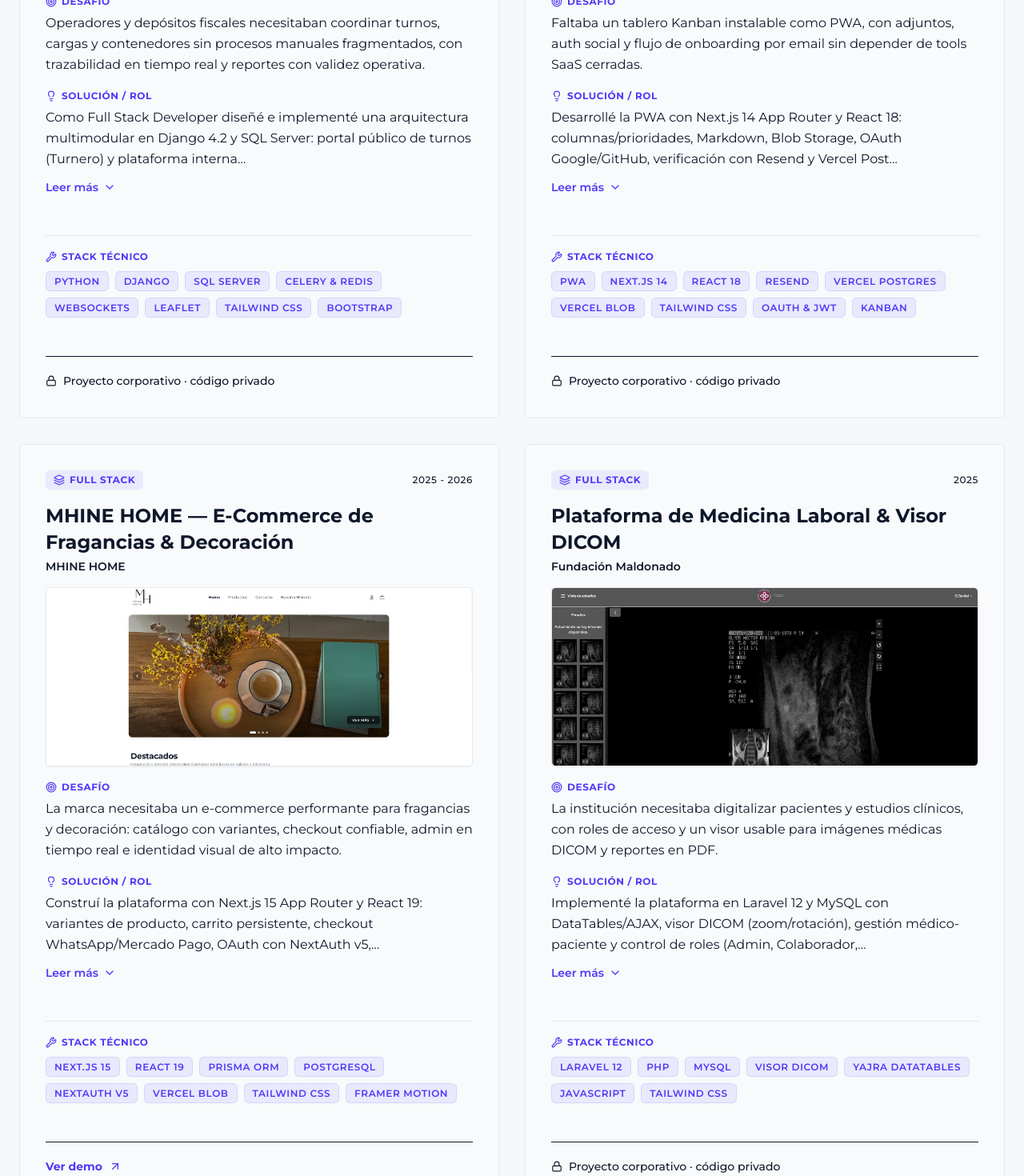
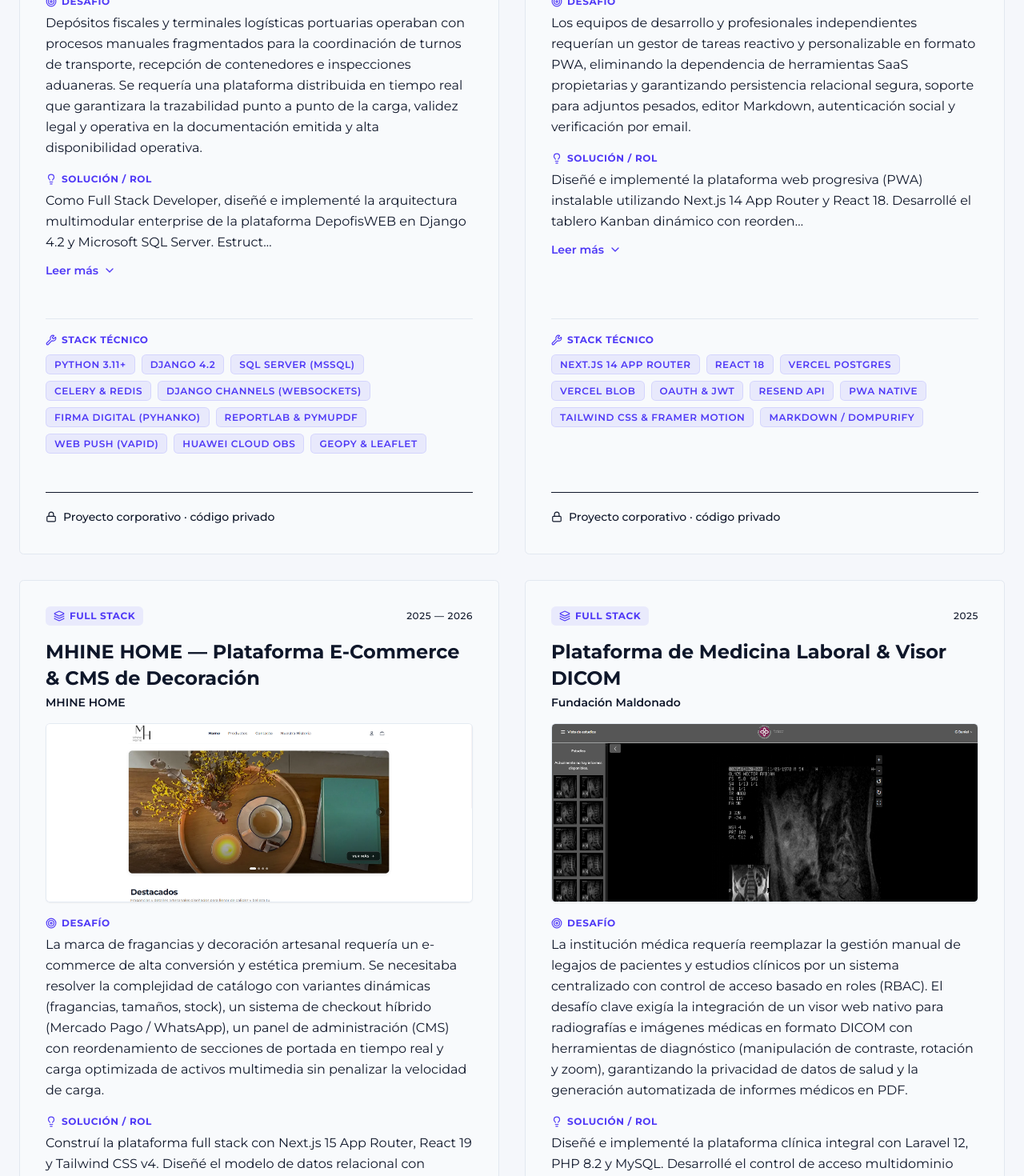
Before and after one commit to GustavoBaranda/Portfolio, a Next.js app: page /projects in a window 1280 px wide. Shown: the part 980-2450 px from the top of the page at 80% size. Built offline with nearby package versions, Linux system fonts and the light colour scheme; no server answers.

Commit message:
update projects case studies and technical details

```diff
--- a/src/data/projectsData.ts
+++ b/src/data/projectsData.ts
@@ -42,56 +42,86 @@ export const PROJECTS: ProjectItem[] = [
   /* ───────────────── Full Stack ───────────────── */
   {
     id: "syspro-logistica",
-    title: "Plataforma de Logística & Depósitos Fiscales",
+    title: "Plataforma de Logística Portuaria & Depósitos Fiscales (DepofisWEB)",
     category: "full-stack",
     categoryLabel: "Full Stack",
     company: "SysPro Consulting",
     period: "2025 — Presente",
     dateSort: "9999-99",
     challenge:
-      "Operadores y depósitos fiscales necesitaban coordinar turnos, cargas y contenedores sin procesos manuales fragmentados, con trazabilidad en tiempo real y reportes con validez operativa.",
+      "Depósitos fiscales y terminales logísticas portuarias operaban con procesos manuales fragmentados para la coordinación de turnos de transporte, recepción de contenedores e inspecciones aduaneras. Se requería una plataforma distribuida en tiempo real que garantizara la trazabilidad punto a punto de la carga, validez legal y operativa en la documentación emitida y alta disponibilidad operativa.",
     solution:
-      "Como Full Stack Developer diseñé e implementé una arquitectura multimodular en Django 4.2 y SQL Server: portal público de turnos (Turnero) y plataforma interna (depofis.web) para recepción, entrega y trazabilidad de contenedores. Integré WebSockets (Channels), Celery & Redis, firmas/PDFs (ReportLab, PyMuPDF, pyHanko) y mapas con Leaflet.",
+      "Como Full Stack Developer, diseñé e implementé la arquitectura multimodular enterprise de la plataforma DepofisWEB en Django 4.2 y Microsoft SQL Server. Estructuré el sistema en tres módulos interconectados: Portal Público de Turnos (TURNERO_APP) para transportistas y choferes, Suite Operativa Interna (DEPO_2025_App) para recepción, inspección física y trazabilidad de contenedores, y Motor de Informes (INFORMES_APP). Integré comunicación en tiempo real con WebSockets (Django Channels), procesamiento asincrónico y cronjobs con Celery & Redis, firma digital criptográfica de PDFs con validez legal (pyHanko, ReportLab, PyMuPDF), notificaciones Web Push (VAPID), almacenamiento de imágenes de inspección en Object Storage (Huawei Cloud OBS) y geolocalización avanzada.",
     image: "/images/syspro.png",
-    tags: ["Python", "Django", "SQL Server", "Celery & Redis", "WebSockets", "Leaflet", "Tailwind CSS", "Bootstrap"],
+    tags: [
+      "Python 3.11+",
+      "Django 4.2",
+      "SQL Server (mssql)",
+      "Celery & Redis",
+      "Django Channels (WebSockets)",
+      "Firma Digital (pyHanko)",
+      "ReportLab & PyMuPDF",
+      "Web Push (VAPID)",
+      "Huawei Cloud OBS",
+      "GeoPy & Leaflet",
+    ],
     featured: true,
     githubUrl: null,
     demoUrl: null,
   },
   {
     id: "mhine-home",
-    title: "MHINE HOME — E-Commerce de Fragancias & Decoración",
+    title: "MHINE HOME — Plataforma E-Commerce & CMS de Decoración",
     category: "full-stack",
     categoryLabel: "Full Stack",
     company: "MHINE HOME",
-    period: "2025 - 2026",
+    period: "2025 — 2026",
     dateSort: "2025-04",
     challenge:
-      "La marca necesitaba un e-commerce performante para fragancias y decoración: catálogo con variantes, checkout confiable, admin en tiempo real e identidad visual de alto impacto.",
+      "La marca de fragancias y decoración artesanal requería un e-commerce de alta conversión y estética premium. Se necesitaba resolver la complejidad de catálogo con variantes dinámicas (fragancias, tamaños, stock), un sistema de checkout híbrido (Mercado Pago / WhatsApp), un panel de administración (CMS) con reordenamiento de secciones de portada en tiempo real y carga optimizada de activos multimedia sin penalizar la velocidad de carga.",
     solution:
-      "Construí la plataforma con Next.js 15 App Router y React 19: variantes de producto, carrito persistente, checkout WhatsApp/Mercado Pago, OAuth con NextAuth v5, CRUD admin con roles y reordenamiento del landing. Persistencia en PostgreSQL (Prisma/Neon), assets en Vercel Blob y mailings con Nodemailer.",
+      "Construí la plataforma full stack con Next.js 15 App Router, React 19 y Tailwind CSS v4. Diseñé el modelo de datos relacional con Prisma ORM sobre PostgreSQL (Neon Serverless), soportando variantes complejas de producto y categorías. Implementé autenticación híbrida con NextAuth v5 (Auth.js) y Google OAuth, carrito persistente con sincronización local y descuentos, gestor de medios en Vercel Blob Storage, sistema transaccional de correo con Nodemailer y un panel de administración con control de acceso por roles (RBAC) que incluye un maquetador en tiempo real para reordenar dinámicamente las secciones del landing. Animaciones fluidas con Framer Motion y despliegue continuo en Vercel.",
     image: "/images/mhine-home.png",
-    tags: ["Next.js 15", "React 19", "Prisma ORM", "PostgreSQL", "NextAuth v5", "Vercel Blob", "Tailwind CSS", "Framer Motion"],
+    tags: [
+      "Next.js 15 App Router",
+      "React 19",
+      "Prisma ORM",
+      "PostgreSQL (Neon)",
+      "NextAuth v5 (Auth.js)",
+      "Vercel Blob Storage",
+      "Tailwind CSS v4 & Framer Motion",
+      "Nodemailer",
+    ],
     featured: true,
     githubUrl: null,
     demoUrl: "https://mhine-home.vercel.app",
   },
   {
     id: "gusflow-kanban",
-    title: "GusFlow — Gestor de Tareas Kanban (PWA)",
+    title: "GusFlow APP — Plataforma de Gestión Kanban & PWA",
     category: "full-stack",
     categoryLabel: "Full Stack",
     company: "Proyecto Personal",
     period: "2025 — 2026",
     dateSort: "2025-11",
     challenge:
-      "Faltaba un tablero Kanban instalable como PWA, con adjuntos, auth social y flujo de onboarding por email sin depender de tools SaaS cerradas.",
+      "Los equipos de desarrollo y profesionales independientes requerían un gestor de tareas reactivo y personalizable en formato PWA, eliminando la dependencia de herramientas SaaS propietarias y garantizando persistencia relacional segura, soporte para adjuntos pesados, editor Markdown, autenticación social y verificación por email.",
     solution:
-      "Desarrollé la PWA con Next.js 14 App Router y React 18: columnas/prioridades, Markdown, Blob Storage, OAuth Google/GitHub, verificación con Resend y Vercel Postgres. Incluye manifest, service worker e instalación nativa.",
+      "Diseñé e implementé la plataforma web progresiva (PWA) instalable utilizando Next.js 14 App Router y React 18. Desarrollé el tablero Kanban dinámico con reordenamiento de columnas/tareas, prioridades, fechas de vencimiento y editor de notas con renderizado seguro Markdown (DOMPurify + Remark GFM). Implementé la capa de datos en Vercel Postgres (PostgreSQL), gestión de adjuntos multimedia en Vercel Blob Storage, sistema de autenticación híbrido (JWT + Google/GitHub OAuth), onboarding y recuperación transaccional con Resend API y micro-interacciones con Framer Motion y Tailwind CSS.",
     image: "/images/gusflow.png",
-    tags: ["PWA", "Next.js 14", "React 18", "Resend", "Vercel Postgres", "Vercel Blob", "Tailwind CSS", "OAuth & JWT", "Kanban"],
+    tags: [
+      "Next.js 14 App Router",
+      "React 18",
+      "Vercel Postgres",
+      "Vercel Blob",
+      "OAuth & JWT",
+      "Resend API",
+      "PWA Native",
+      "Tailwind CSS & Framer Motion",
+      "Markdown / DOMPurify",
+    ],
     featured: true,
-    githubUrl: null,
+    githubUrl:null,
     demoUrl: null,
   },
   {
@@ -103,11 +133,20 @@ export const PROJECTS: ProjectItem[] = [
     period: "2025",
     dateSort: "2025-04",
     challenge:
-      "La institución necesitaba digitalizar pacientes y estudios clínicos, con roles de acceso y un visor usable para imágenes médicas DICOM y reportes en PDF.",
+      "La institución médica requería reemplazar la gestión manual de legajos de pacientes y estudios clínicos por un sistema centralizado con control de acceso basado en roles (RBAC). El desafío clave exigía la integración de un visor web nativo para radiografías e imágenes médicas en formato DICOM con herramientas de diagnóstico (manipulación de contraste, rotación y zoom), garantizando la privacidad de datos de salud y la generación automatizada de informes médicos en PDF.",
     solution:
-      "Implementé la plataforma en Laravel 12 y MySQL con DataTables/AJAX, visor DICOM (zoom/rotación), gestión médico-paciente y control de roles (Admin, Colaborador, Paciente) más generación de reportes.",
+      "Diseñé e implementé la plataforma clínica integral con Laravel 12, PHP 8.2 y MySQL. Desarrollé el control de acceso multidominio con autenticación por roles (Administrador, Colaborador Médico y Paciente) y middleware de autorización. Integré un visor interactivo de archivos DICOM (DWV / Canvas) con soporte para manipulación en tiempo real (zoom, contraste/brillo, panning y rotación), tablas dinámicas de alto rendimiento con Yajra DataTables (paginación server-side y búsqueda en tiempo real), almacenamiento estructurado de legajos médicos y exportación automatizada de reportes con Tailwind CSS y Alpine.js.",
     image: "/images/fundacion_maldonado_preview.png",
-    tags: ["Laravel 12", "PHP", "MySQL", "Visor DICOM", "Yajra DataTables", "JavaScript", "Tailwind CSS"],
+    tags: [
+      "Laravel 12",
+      "PHP 8.2",
+      "MySQL",
+      "Visor DICOM (Canvas / DWV)",
+      "Yajra DataTables",
+      "Role-Based Access (RBAC)",
+      "Tailwind CSS & Alpine.js",
+      "PDF Reports",
+    ],
     featured: false,
     githubUrl: null,
     demoUrl: null,
@@ -116,36 +155,57 @@ export const PROJECTS: ProjectItem[] = [
   /* ───────────────── APIs y microservicios ───────────────── */
   {
     id: "weatherflow-api",
-    title: "WeatherFlow API — Servicio RESTful & OpenAPI 3",
+    title: "WeatherFlow API — Backend RESTful Enterprise & OpenAPI 3",
     category: "apis",
     categoryLabel: "APIs y Microservicios",
     company: "Proyecto Personal",
     period: "2026",
     dateSort: "2026-02",
     challenge:
-      "Se requería una API REST documentada y testeable para preferencias climáticas y agregación meteorológica, con convenciones product-ready.",
+      "Aplicaciones móviles y web requerían una solución backend RESTful enterprise, resiliente y de baja latencia para agregación meteorológica global en tiempo real, geocodificación de ciudades, conversión automática de unidades según preferencias del usuario, notificaciones in-app y seguridad stateless tokenizada.",
     solution:
-      "Diseñé el servicio con Django 5 y DRF: ViewSets/Serializers modularizados, OpenAPI 3 (Swagger UI y ReDoc), /api/health/, suite pytest-django y configuración por entorno con dotenv.",
+      "Diseñé e implementé la API con Django 5, Python 3.13 y Django REST Framework (DRF) estructurada en arquitectura limpia por capas (Services, Serializers, ViewSets). Integré autenticación stateless JWT (SimpleJWT) con perfil /api/users/me/, geocodificación dinámica con Open-Meteo API y caché en memoria (django.core.cache + DRF Throttling) logrando tiempos de respuesta de ~2ms por cache hit. Desarrollé un módulo nativo de notificaciones in-app con contador de no leídas (/api/notifications/), suite de 39 pruebas automatizadas con pytest-django, especificación OpenAPI 3 con Swagger UI y ReDoc (drf-spectacular), contenedorización multi-etapa en Docker y despliegue en Render Cloud con PostgreSQL y CI/CD en GitHub Actions.",
     image: "/images/weatherflow.png",
-    tags: ["Python 3.10+", "Django 5.0", "REST API", "OpenAPI 3 / Swagger", "pytest-django", "Django REST Framework"],
+    tags: [
+      "Python 3.13",
+      "Django 5.0",
+      "Django REST Framework",
+      "SimpleJWT",
+      "OpenAPI 3 / Swagger",
+      "drf-spectacular",
+      "pytest-django",
+      "Docker",
+      "PostgreSQL",
+      "Render Cloud",
+      "GitHub Actions",
+    ],
     featured: true,
     githubUrl: "https://github.com/GustavoBaranda/WeatherFlow-API",
-    demoUrl: null,
+    demoUrl: "https://weatherflow-api.onrender.com/api/schema/swagger-ui/",
   },
   {
     id: "solar-banco-etl",
-    title: "Plataforma de Riesgos & Liquidez (LCR / VaR)",
+    title: "Plataforma de Riesgos Financieros & ETL (LCR / VaR / Calce de Plazos)",
     category: "apis",
     categoryLabel: "APIs y Microservicios",
     company: "Solar Banco",
     period: "2024 — 2025",
     dateSort: "2024-12",
     challenge:
-      "El área de riesgos debía calcular LCR, VaR de liquidez y calce de plazos con datos heterogéneos (Excel, Oracle) y control de acceso corporativo.",
+      "El departamento de Gestión de Riesgos requería automatizar la medición de liquidez regulatoria (LCR), el cálculo de Value at Risk (VaR) y la brecha de calce de plazos. La operación dependía del procesamiento de volúmenes masivos de datos heterogéneos provenientes del Data Warehouse corporativo y planillas operativas, exigiendo sincronización sin margen de error, trazabilidad de auditoría estricta y autenticación corporativa.",
     solution:
-      "Desarrollé el backend en Django 5 y pipelines ETL en Python (Pandas, cx_Oracle, OpenPyXL) hacia Oracle DW, con SSO Active Directory (LDAP), auditorías y parámetros regulatorios dinámicos.",
+      "Diseñé e implementé la arquitectura backend en Django 5 con pipelines ETL automatizados en Python (Pandas, cx_Oracle, OpenPyXL) para la extracción, transformación y carga continua desde Oracle DW. Desarrollé el motor de cálculo para la brecha de liquidez por bandas de tiempo y moneda, modelos parametrizables de VaR y reglas de LCR según normativas financieras. Integré autenticación Single Sign-On (SSO) mediante Active Directory (LDAP), middleware de control de inactividad, log automatizado de auditoría de procesos/usuarios y dashboards interactivos con DataTables para visualización y exportación ejecutiva.",
     image: "/images/solar_banco.png",
-    tags: ["Python", "Django 5", "Oracle DW", "ETL", "LCR & VaR", "Pandas", "Active Directory"],
+    tags: [
+      "Python 3.10+",
+      "Django 5",
+      "Oracle DW",
+      "ETL & Pandas",
+      "LCR & VaR",
+      "Active Directory (LDAP)",
+      "OpenPyXL",
+      "SQL & Staged Analytics",
+    ],
     featured: true,
     githubUrl: null,
     demoUrl: null,
@@ -172,36 +232,54 @@ export const PROJECTS: ProjectItem[] = [
   },
   {
     id: "las-verde-ecommerce",
-    title: "E-Commerce & Catálogo Interactivo",
+    title: "Plataforma E-Commerce SPA & Catálogo — Las Verde",
     category: "opensource",
     categoryLabel: "Freelance & Open Source",
     company: "Las Verde",
     period: "2022 — 2023",
     dateSort: "2022-06",
     challenge:
-      "La fábrica de jugos necesitaba un catálogo digital actualizable en tiempo real y un canal simple de contacto comercial.",
+      "La empresa comercializadora de jugos 100% naturales necesitaba migrar su presencia digital a una SPA moderna con catálogo de productos en tiempo real, modales detallados de ingredientes/beneficios, canal omnicanal de atención directa y alta velocidad de respuesta en dispositivos móviles.",
     solution:
-      "Desarrollé un e-commerce SPA en React con Firebase Firestore, React Router v6, Sass modular y contacto por WhatsApp. Proyecto real Coderhouse (Top 10 del curso).",
+      "Diseñé e implementé la aplicación Single Page Application (SPA) con React 18, React Router v6 y Firebase Firestore para la persistencia y sincronización en tiempo real del catálogo. Desarrollé arquitectura de estilos modular con Sass (SCSS) y Normalize.css, custom hooks reutilizables (useForm) para validación interactiva de consultas con envío automatizado vía API, modales de vista detallada de producto (ModalDetail), botón flotante de atención directa por WhatsApp e integración de mapas. Implementé ScrollToTop helper para navegación fluida entre rutas y despliegue continuo en Vercel. Reconocido dentro del Top 10 de la camada en Coderhouse.",
     image: "/images/las_verde_preview.png",
-    tags: ["React.js", "Firebase", "React Router", "Sass", "JavaScript"],
+    tags: [
+      "React 18",
+      "Firebase Firestore",
+      "React Router v6",
+      "Sass (SCSS)",
+      "JavaScript ES6+",
+      "Custom Hooks",
+      "REST APIs",
+      "Vercel",
+    ],
     featured: false,
     githubUrl: "https://github.com/GustavoBaranda/Las-verde",
-    demoUrl: "https://lasverde.vercel.app/",
+    demoUrl: "https://las-verde.vercel.app/",
   },
   {
     id: "maternal-descubriendo",
-    title: "Sitio Web Institucional Jardín Maternal",
+    title: "Plataforma Web Institucional — Descubriendo Jardín",
     category: "opensource",
     categoryLabel: "Freelance & Open Source",
-    company: "Descubriendo Jardin Maternal",
+    company: "Descubriendo Jardín Maternal",
     period: "2022",
     dateSort: "2022-01",
     challenge:
-      "La institución requería una web clara y responsive para comunicar propuesta educativa, instalaciones y contacto con las familias.",
+      "La institución educativa requería digitalizar su presencia institucional y canal de atención a las familias, resolviendo la baja tasa de conversión de consultas presenciales mediante un sitio accesible, optimizado para tráfico móvil y centrado en la experiencia de usuario (UX/UI).",
     solution:
-      "Implementé el sitio con HTML5, CSS3/Bootstrap 5 y JS ES6+: sliders, FAQ, validación de formularios, Maps y WhatsApp. Proyecto real Coderhouse (Top 10 del curso).",
+      "Diseñé e implementé la plataforma web con HTML5 semántico, CSS3 modular (Flexbox y CSS Grid), Bootstrap 5 y JavaScript Vanilla (ES6+). Desarrollé componentes interactivos a medida (slider de imágenes nativo, navegación móvil fluida y sección de FAQ interactiva), formulario con validación client-side en tiempo real, integración con Google Maps API y canal de atención directa por WhatsApp. Optimicé la accesibilidad, el SEO técnico on-page (metaetiquetas dinámicas y verificación de dominio) y el despliegue continuo en Vercel. Distinguido dentro del Top 10 de la camada en Coderhouse.",
     image: "/images/descubriendo_jardin_preview.png",
-    tags: ["HTML5", "CSS3", "Bootstrap 5", "UX/UI", "JavaScript", "Responsive"],
+    tags: [
+      "JavaScript ES6+",
+      "HTML5 Semántico",
+      "CSS3 / Flexbox & Grid",
+      "Bootstrap 5",
+      "UX/UI Design",
+      "SEO On-Page",
+      "Google Maps API",
+      "Vercel",
+    ],
     featured: false,
     githubUrl: "https://github.com/GustavoBaranda/Descubrimiento-Jardin-Maternal",
     demoUrl: "https://jardinmaternaldescubriendo.vercel.app/",
```
Also changed, not shown: public/images/weatherflow.png, public/images/weatherflow.svg (deleted).
